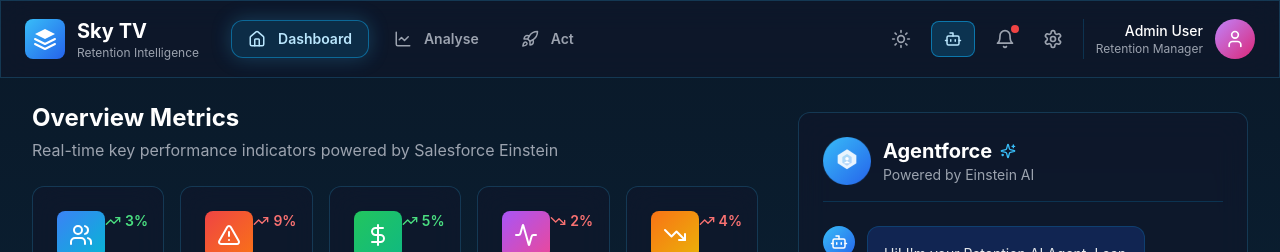
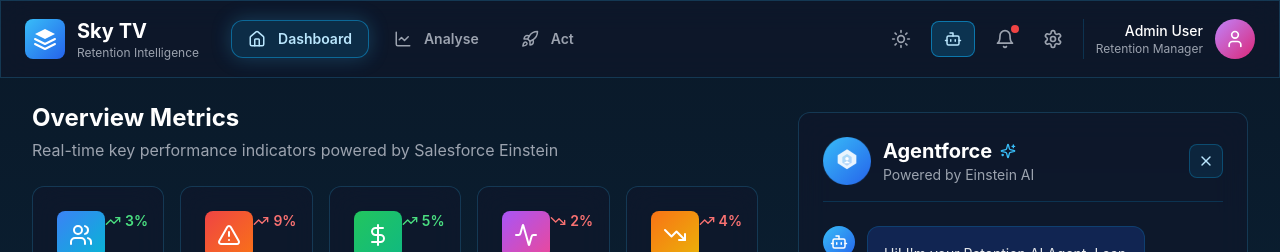
Before and after one commit to arunabh88/ChurnDashboard_Markus_New, a Next.js app: page / in a window 1280 px wide. Shown: the top 252 px of the page. Built offline with nearby package versions, Linux system fonts and the light colour scheme.

Commit message:
Add close control to Agentforce panel

```diff
--- a/app/page.tsx
+++ b/app/page.tsx
@@ -74,18 +74,18 @@
               )}
             </div>
 
-            {copilotOpen && (
+                    {copilotOpen && (
               <aside className="hidden lg:block">
                 <div className="sticky top-28">
-                  <RetentionCopilot />
+                          <RetentionCopilot onClose={() => setCopilotOpen(false)} />
                 </div>
               </aside>
             )}
           </div>
 
-          {copilotOpen && (
+                  {copilotOpen && (
             <div className="mt-8 lg:hidden">
-              <RetentionCopilot />
+                      <RetentionCopilot onClose={() => setCopilotOpen(false)} />
             </div>
           )}
         </div>
--- a/components/RetentionCopilot.tsx
+++ b/components/RetentionCopilot.tsx
@@ -1,7 +1,7 @@
 'use client';
 
 import { motion, AnimatePresence } from 'framer-motion';
-import { Bot, Send, Sparkles, User, TrendingUp, Eye, Zap } from 'lucide-react';
+import { Bot, Send, Sparkles, User, TrendingUp, Eye, Zap, X } from 'lucide-react';
 import { useState } from 'react';
 
 interface Message {
@@ -11,7 +11,11 @@
   actions?: Array<{ label: string; onClick: () => void }>;
 }
 
-export default function RetentionCopilot() {
+interface RetentionCopilotProps {
+  onClose?: () => void;
+}
+
+export default function RetentionCopilot({ onClose }: RetentionCopilotProps) {
   const [messages, setMessages] = useState<Message[]>([
     {
       id: '1',
@@ -83,7 +87,8 @@
   return (
     <div className="glass-card rounded-xl p-6 flex flex-col overflow-hidden min-h-[700px] lg:min-h-[780px] lg:max-h-[calc(100vh-60px)]">
       {/* Header */}
-      <div className="flex items-center gap-3 mb-6 pb-4 border-b border-sky-500/20">
+      <div className="mb-6 flex items-center justify-between gap-3 pb-4 border-b border-sky-500/20">
+        <div className="flex items-center gap-3">
           <motion.div
             animate={{ rotate: [0, 5, -5, 0] }}
             transition={{ duration: 3, repeat: Infinity }}
@@ -111,6 +116,20 @@
             </h2>
             <p className="text-gray-400 text-sm">Powered by Einstein AI</p>
           </div>
+        </div>
+
+        {onClose && (
+          <motion.button
+            type="button"
+            whileHover={{ scale: 1.05 }}
+            whileTap={{ scale: 0.95 }}
+            onClick={onClose}
+            className="rounded-lg border border-sky-500/30 bg-sky-500/10 p-2 text-sky-200 hover:bg-sky-500/20 transition-colors"
+            aria-label="Close Agentforce panel"
+          >
+            <X size={16} />
+          </motion.button>
+        )}
       </div>
 
       {/* Messages */}
```
Lines whose indentation alone changed are shown as unchanged.
